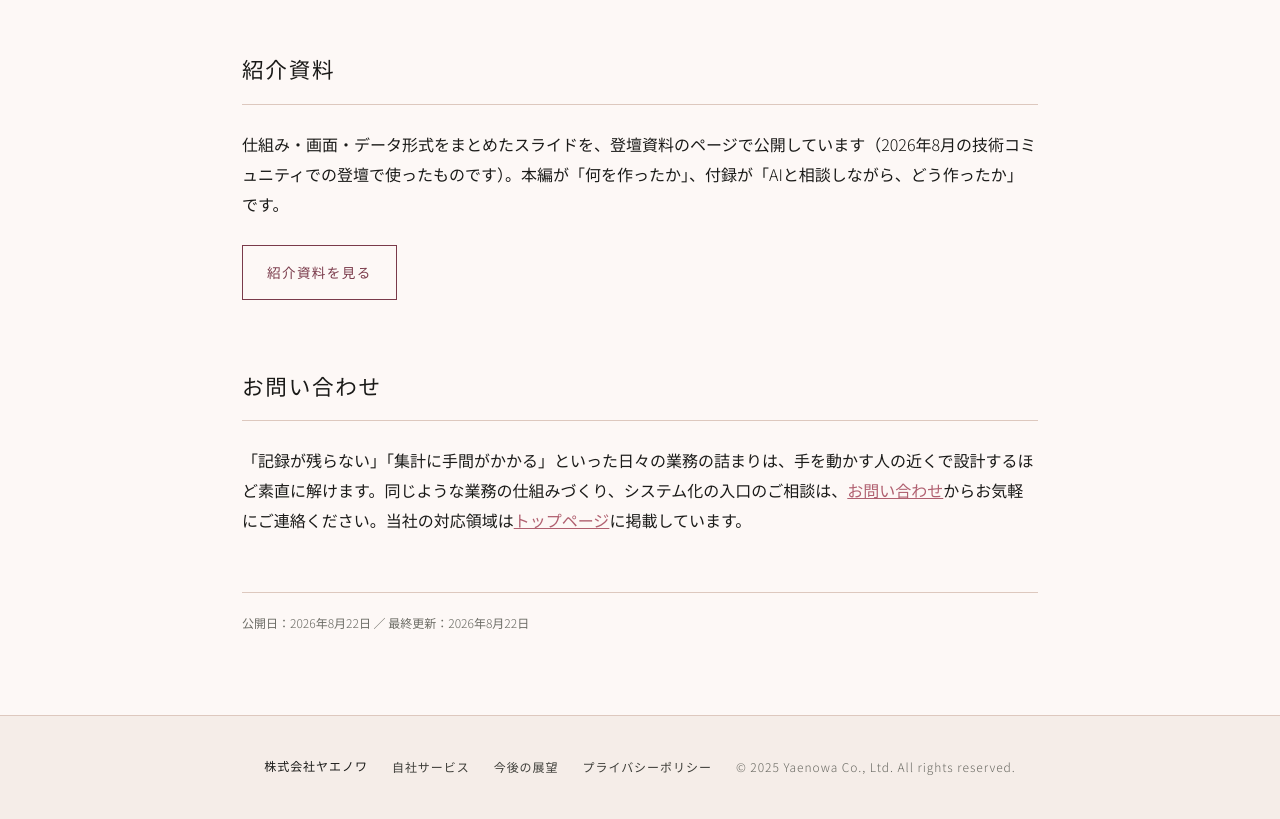
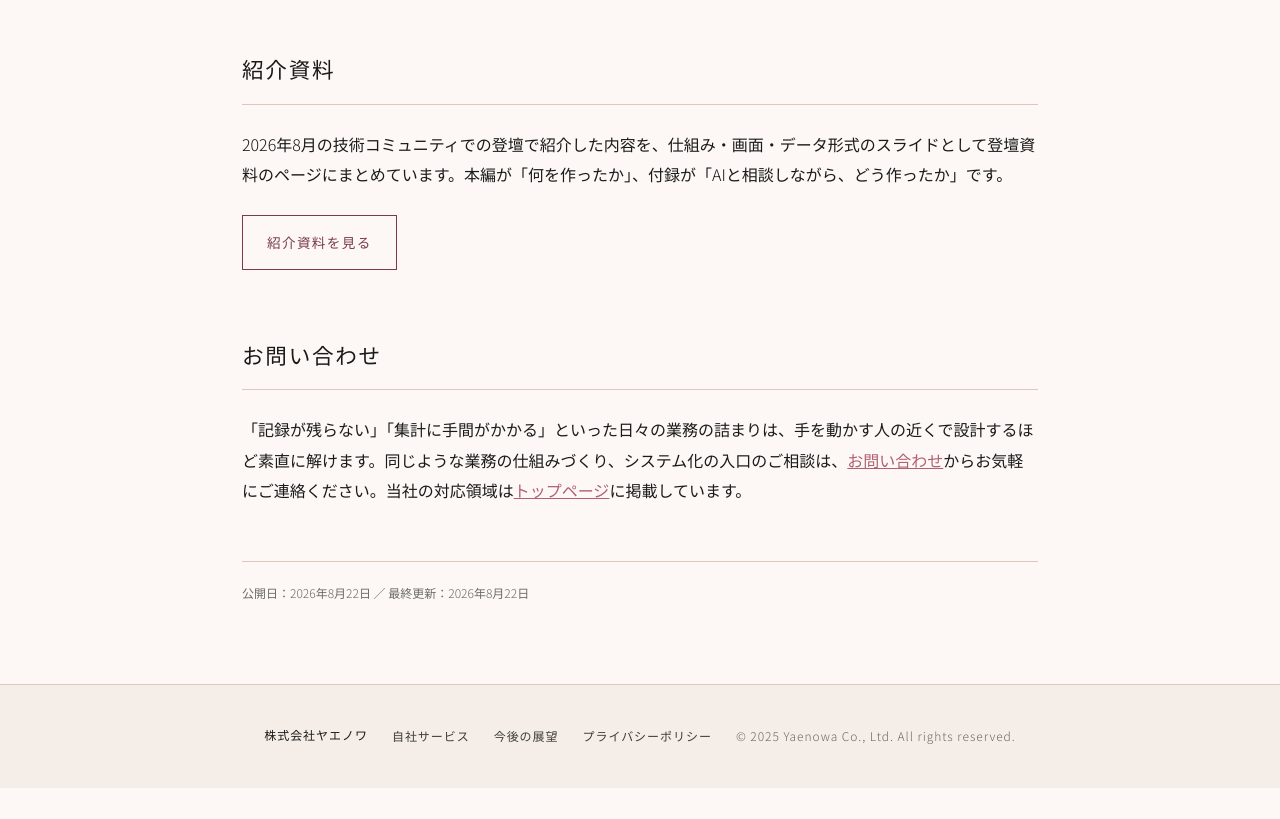
Before and after one commit to yaenowa-yoshida/homepage, a plain HTML site: page services/nippo.html in a window 1280 px wide. Shown: the part 6680-7499 px from the top of the page. After the commit the page ends 7468 px from the top, so only its background shows below. Drawn offline with Linux system fonts and the light colour scheme; a web font is replaced by a local one.

Commit message:
日報入力ツール：紹介資料の説明を、登壇で紹介した内容をまとめたものという書き方にする
Co-Authored-By: Claude Opus 5.5 <noreply@anthropic.com>
Claude-Session: https://claude.ai/code/session_0128NTTwLvjhnmJsh6FW345a

```diff
--- a/services/nippo.html
+++ b/services/nippo.html
@@ -602,7 +602,7 @@
   <section id="slides">
     <h2>紹介資料</h2>
     <p>
-      仕組み・画面・データ形式をまとめたスライドを、登壇資料のページで公開しています（2026年8月の技術コミュニティでの登壇で使ったものです）。本編が「何を作ったか」、付録が「AIと相談しながら、どう作ったか」です。
+      2026年8月の技術コミュニティでの登壇で紹介した内容を、仕組み・画面・データ形式のスライドとして登壇資料のページにまとめています。本編が「何を作ったか」、付録が「AIと相談しながら、どう作ったか」です。
     </p>
     <div class="actions">
       <a class="btn" href="https://presentations.yaenowa.co.jp/2026-08/" target="_blank" rel="noopener">紹介資料を見る</a>
```
